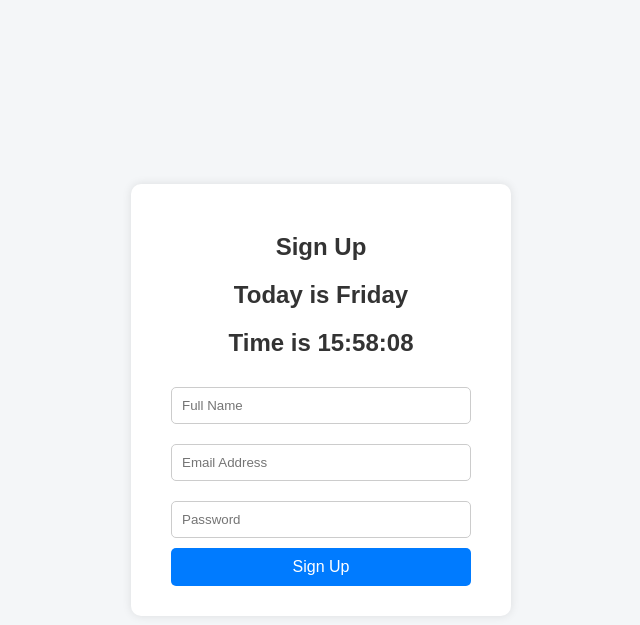
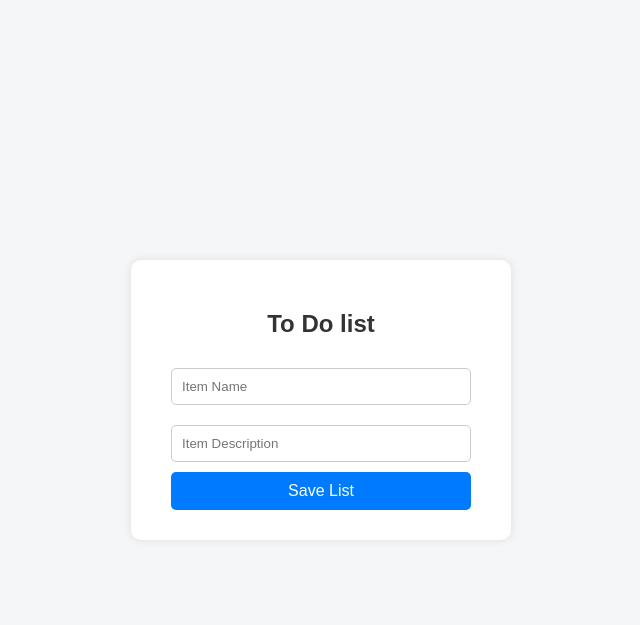
Before and after one commit to preethamrsp/tutedude_assignment4, a Flask app: page / in a window 1280 px wide. Shown: the top 625 px of the page, without its empty margins (319-959 px from the left). Run offline with Flask 3, Linux system fonts and the light colour scheme.

Commit message:
Added To-Do form page with Item Name and Description

```diff
--- a/backend/app.py
+++ b/backend/app.py
@@ -15,7 +15,7 @@ collection = db['flask-tuteorial']
 
 app = Flask(__name__)
 
-@app.route('/submit', methods=['POST'])
+@app.route('/submittodoitem', methods=['POST'])
 def submit():
     form_data = dict(request.json)
     collection.insert_one(form_data)
--- a/frontend/app.py
+++ b/frontend/app.py
@@ -19,7 +19,7 @@ def api():
     print(data)
     return jsonify(data)
 
-@app.route('/submit', methods=['POST'])
+@app.route('/submittodoitem', methods=['POST'])
 def submit():
     form_data = dict(request.form)
     requests.post(BACKEND_URL + '/submit', json=form_data)
--- a/frontend/templates/index.html
+++ b/frontend/templates/index.html
@@ -58,14 +58,12 @@
 </head>
 <body>
   <div class="signup-container">
-    <h2>Sign Up</h2>
-    <h2>Today is {{ day_of_week }}</h2>
-    <h2>Time is {{ current_time }}</h2>
+    <h2>To Do list</h2>
+
     <form action="/submit" method="POST">
-      <input type="text" name="name" id="name" placeholder="Full Name" required>
-      <input type="email" name="email" id="email" placeholder="Email Address" required>
-      <input type="password" name="password" id="password" placeholder="Password" required>
-      <input type="submit" value="Sign Up">
+      <input type="text" name="name" id="name" placeholder="Item Name" required>
+      <input type="email" name="email" id="email" placeholder="Item Description" required>
+      <input type="submit" value="Save List">
     </form>
   </div>
 </body>
```
